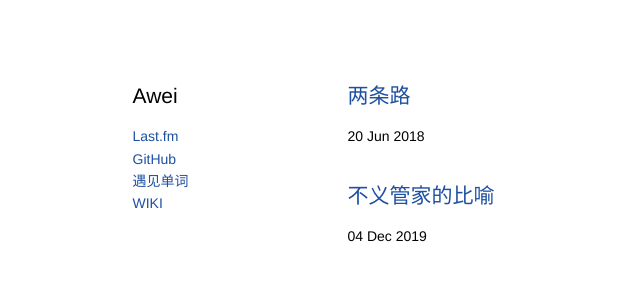
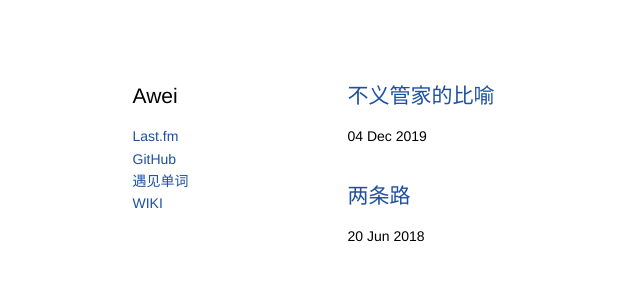
Before and after one commit to kidlj/awei, a Jekyll site: the page built from index.html, in a window 1280 px wide. Shown: the top 300 px of the page, without its empty margins (0-640 px from the left). Built offline with Jekyll 4.4.1, drawn with Linux system fonts in a browser that asks for light colours.

Commit message:
sort reversed

```diff
--- a/index.html
+++ b/index.html
@@ -24,7 +24,7 @@ title: Blog
 
 <article>
   <ul class="blog-list">
-    {% assign posts = site.blog | sort:"date" %}
+    {% assign posts = site.blog | sort:"date" | reverse %}
     {% for post in posts %}
     <li>
       <h2>
```
